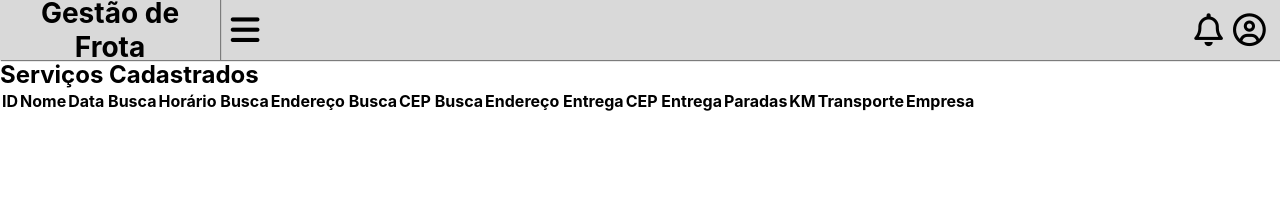
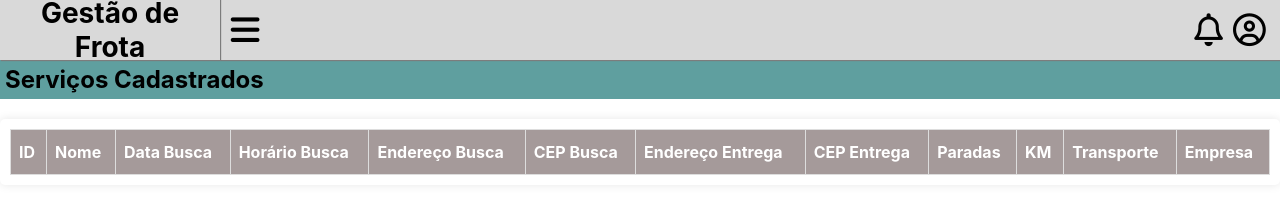
Before and after one commit to JeronimoNP/Projeto_Eng_Soft_2, a plain HTML site: page src/pages/ordem-serviços/index.html in a window 1280 px wide. Drawn offline with Linux system fonts and the light colour scheme; no server answers; sample sign-in values are in the browser's storage.

Commit message:
Ajustes no ordem-serviços

```diff
--- a/src/pages/ordem-serviços/index.html
+++ b/src/pages/ordem-serviços/index.html
@@ -14,6 +14,7 @@
     <link rel="stylesheet" href="../componentes/css/responsive-header.css">
     <link rel="stylesheet" href="../componentes/css/style-menu.css">
     <link rel="stylesheet" href="../componentes/css/responsive-menu.css">
+    <link rel="stylesheet" href="src/css/style.css">
 </head>
 <body>
     <!-- iniciar componente-header -->
--- /dev/null
+++ b/src/pages/ordem-serviços/src/css/style.css
@@ -0,0 +1,37 @@
+.header-section{
+    background-color: #5F9F9F;
+    padding: 5px;
+}
+.header-section h2{
+    color: #fff;
+}
+#servicosTable {
+    width: 100%;
+    border-collapse: collapse;
+}
+#servicosTable thead {
+    background-color: #f2f2f2;
+}
+#servicosTable th, #servicosTable td {
+    border: 1px solid #ddd;
+    padding: 8px;
+    text-align: left;
+}
+#servicosTable tr:nth-child(even) {
+    background-color: #f9f9f9;
+}
+#servicosTable tr:hover {
+    background-color: #ddd;
+}
+#servicosTable th {
+    padding-top: 12px;
+    padding-bottom: 12px;
+    background-color: #A59A9A;
+    color: white;
+}
+.main-section {
+    margin-top: 20px;
+    padding: 10px;
+    border-radius: 5px;
+    background-color: #fff;
+    box-shadow: 0 0 10px rgba(0,0,0,0.1); }
--- a/src/pages/ordem-serviços/src/js/script.js
+++ b/src/pages/ordem-serviços/src/js/script.js
@@ -9,7 +9,7 @@ document.addEventListener('DOMContentLoaded', function() {
         method: 'GET',
         headers: {
             'Content-Type': 'application/json',
-           'Authorization': `Bearer ${token}`
+            'Authorization': `Bearer ${token}`
         }
     })
     .then(response => {
@@ -39,7 +39,9 @@ document.addEventListener('DOMContentLoaded', function() {
             tr.appendChild(tdDataBusca);
 
             const tdHorarioBusca = document.createElement('td');
-            tdHorarioBusca.textContent = servico.horarioBusca;
+            // Aqui você formata o horário conforme necessário
+            const horario = new Date(servico.horarioBusca).toLocaleTimeString([], { hour: '2-digit', minute: '2-digit' });
+            tdHorarioBusca.textContent = horario;
             tr.appendChild(tdHorarioBusca);
 
             const tdEnderecoBusca = document.createElement('td');
```
